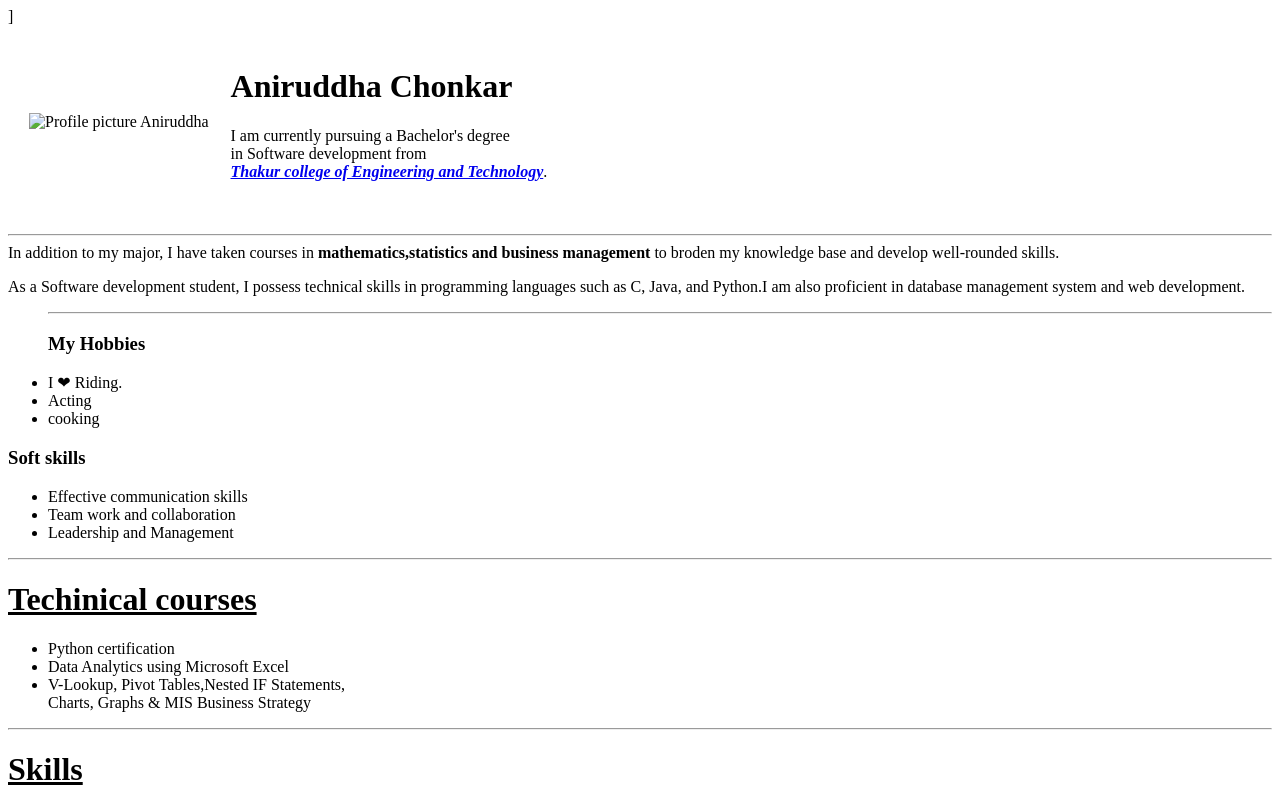
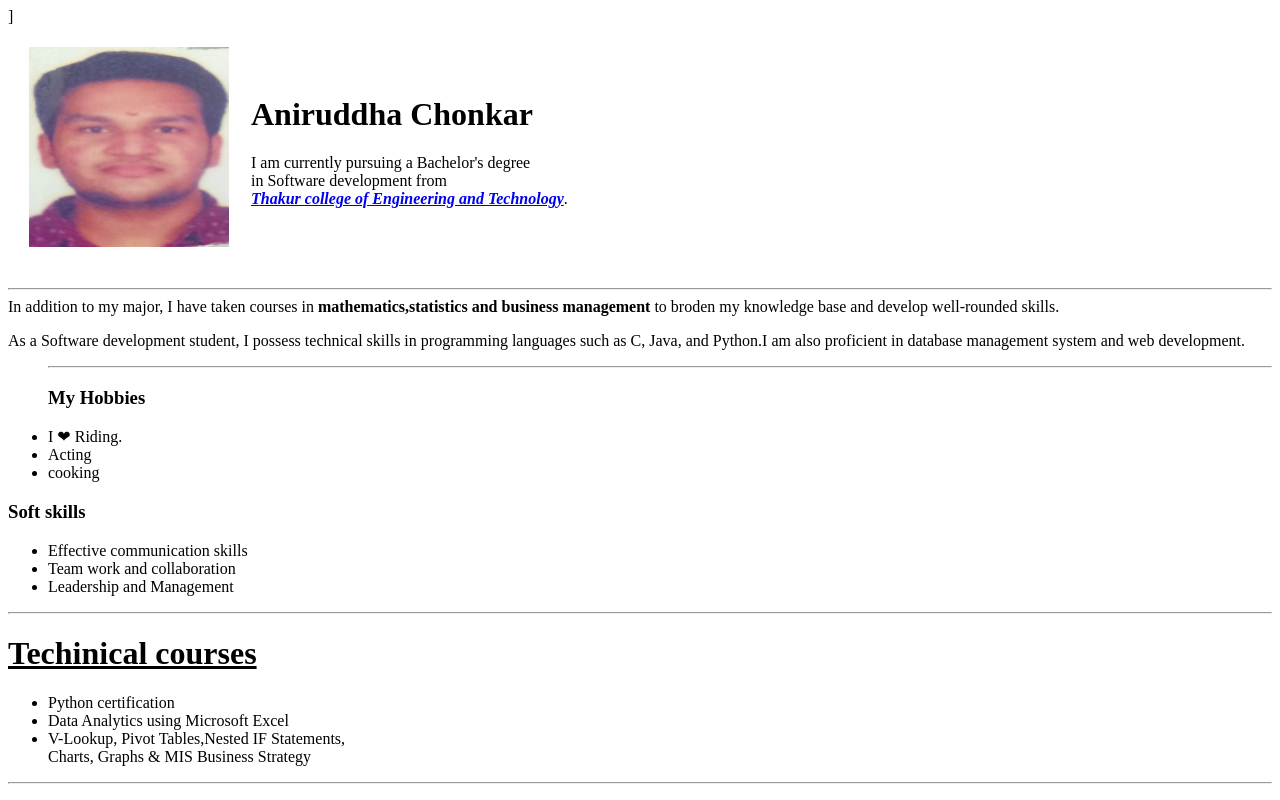
Before and after one commit to Chonkaraniruddha/cv-1, a plain HTML site: page index.html in a window 1280 px wide. Shown: the top 800 px of the page. Drawn offline with Linux system fonts and the light colour scheme.

Commit message:
Update index.html

```diff
--- a/index.html
+++ b/index.html
@@ -9,7 +9,7 @@
 <body>]
     <table cellspacing="20">
         <tr>
-<td><img src="image/my image.jpg" alt="Profile picture Aniruddha" height="200" width="200"> </td>
+<td><img src="my image.jpg" alt="Profile picture Aniruddha" height="200" width="200"> </td>
 <td>
     <h1> Aniruddha Chonkar </h1>
 <p> I am currently pursuing a Bachelor's degree <br>in Software development from <br><em> <strong><a href="https://www.tcetmumbai.in/" target="_blank"> Thakur college of Engineering and Technology</a></strong></em>.</p>
```
